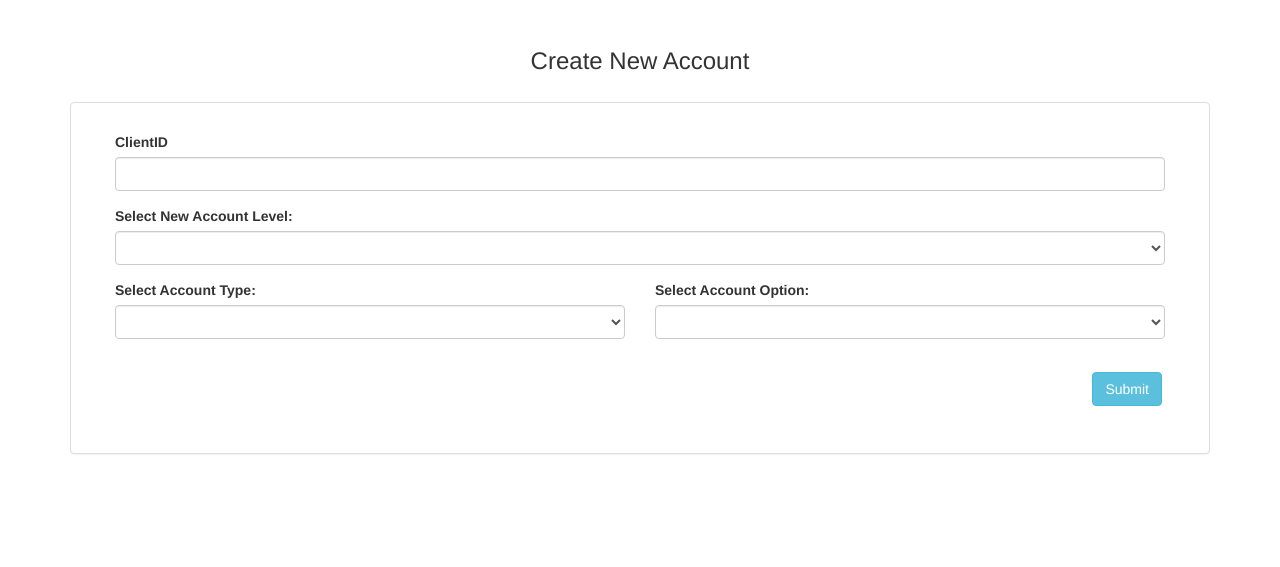
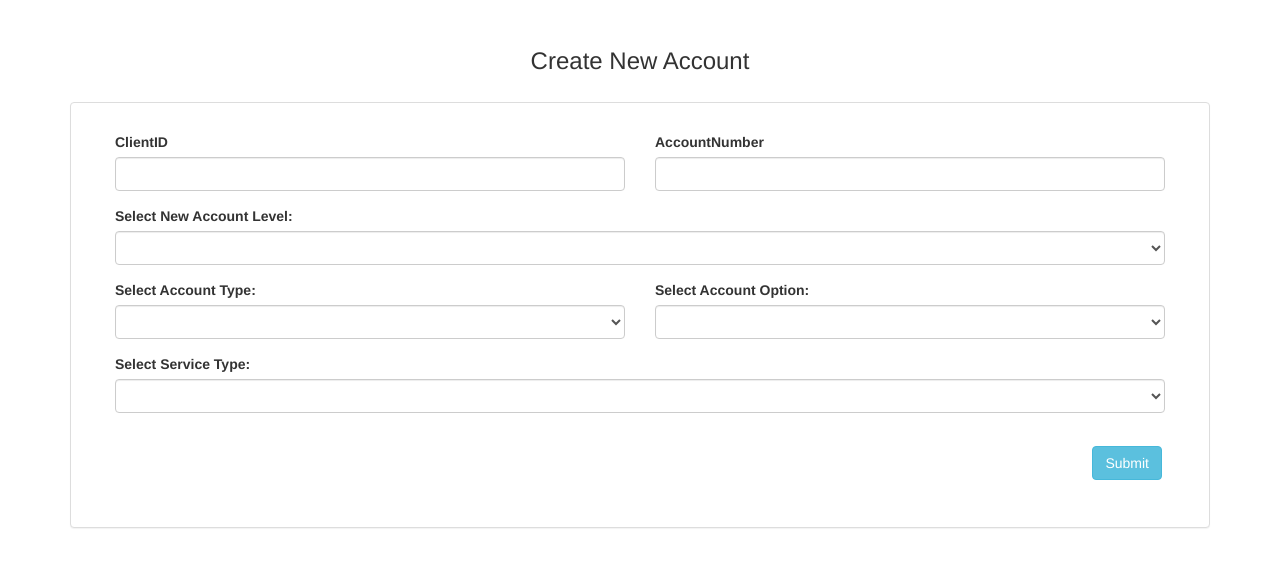
Before and after one commit to JeffreyLi16/COMP-353, a PHP site: page /openClientAccount.php in a window 1280 px wide. Shown: the part 52-619 px from the top of the page. Run offline with PHP 8.4, Linux system fonts and the light colour scheme; the visitor is signed in with stand-in values (Sample User, id 1).

Commit message:
Added create account for existing client functionality

```diff
--- a/App/config.local.php
+++ b/App/config.local.php
@@ -2,6 +2,6 @@
    define('DB_SERVER', 'localhost');
    define('DB_USERNAME', 'root');
    define('DB_PASSWORD', '');
-   define('DB_DATABASE', 'xdc353_2');
+   define('DB_DATABASE', 'comp353_database');
    $db = mysqli_connect(DB_SERVER,DB_USERNAME,DB_PASSWORD,DB_DATABASE);
 ?>
--- a/App/openClientAccount.php
+++ b/App/openClientAccount.php
@@ -1,22 +1,62 @@
 <?php
+    include("config.local.php");
     session_start();
     if(!isset($_SESSION['employeeID'])){
         header("location:employeeLogin.php");
     }
 
-    $ID = $_SESSION["employeeID"];
+    $employeeID = $_SESSION["employeeID"];
     $firstName = $_SESSION['FirstName'];
     $lastName = $_SESSION['LastName'];
+    $employeeBranchID = $_SESSION['branchID'];
 
     if($_SERVER["REQUEST_METHOD"] == "POST") {
 
       $clientID = $_POST['clientID'];
 
-      $sql = "SELECT * FROM Client, Account WHERE Client.ClientID = '$clientID'";
+      // Check if the client exists
+      $sql = "SELECT * FROM Client WHERE Client.ClientID = '$clientID'";
+      $result = mysqli_query($db,$sql);
+      $row = mysqli_fetch_array($result,MYSQLI_ASSOC);
+      $count = mysqli_num_rows($result);
 
-   }
+    if ($count == 0){
+      echo("Client doesn't exist");
+      header("location: openClientAccount.php");
+    } else {
+      $cardNumber = $_POST['accountNumber'];
+      $accountType = $_POST['accountType'];
+      $accountOption = $_POST['accountOption'];
+      $accountLevel = $_POST['accountLevel'];
+      $serviceType = $_POST['serviceType'];
+
+      // Get ServiceID from client
+      $sql = "SELECT ID FROM Service WHERE ServiceType = '$serviceType'";
+      $result = mysqli_query($db,$sql);
+      $row = mysqli_fetch_array($result,MYSQLI_ASSOC);
+
+      $serviceID = $row['ID'];
+
+      $sql = "INSERT INTO account (CardNumber, AccountType, AccountOption, AccountLevel, Balance, BranchID, ClientID, ServiceID)
+      VALUES ('$cardNumber', '$accountType', '$accountOption', '$accountLevel', 0.00 , '$employeeBranchID', '$clientID', '$serviceID')";
+      $newAccountResult = mysqli_query($db,$sql);
+
+      if (!$newAccountResult) {
+        printf("Error: %s\n", mysqli_error($db));
+        exit();
+      } else {
+        // Get newly created account information
+        $sql = "SELECT * FROM account WHERE CardNumber = '$cardNumber'";
+        $result = mysqli_query($db,$sql);
+        $clientAccountInfo = mysqli_fetch_array($result,MYSQLI_ASSOC);
+
+      }
+    }
+  }
+
+
+
 ?>
-
 <html>
 
 <head>
@@ -40,16 +80,30 @@
   </nav>
 
   <div class="container" id="open-client-account">
+
+    <!-- Print success message -->
+    <?php if(isset($clientAccountInfo)) {
+      echo("
+        <div class=\"alert alert-success\" role=\"alert\">
+          <p> Account with CardNumber " . $clientAccountInfo['CardNumber'] . " has been created !</p>
+        </div>
+      ");
+    }
+    ?>
+
     <div class="title"> Create New Account</div>
     <div class="panel panel-default">
       <div class="panel-body new-account-form">
         <form action="" method="post">
           <div class="form-row">
-            <div class="form-group col-md-12">
+            <div class="form-group col-md-6">
               <label>ClientID</label>
               <input type="text" class="form-control" name="clientID">
             </div>
-
+            <div class="form-group col-md-6">
+              <label>AccountNumber</label>
+              <input type="text" class="form-control" name="accountNumber">
+            </div>
           </div>
           <div class="form-row">
             <div class="form-group col-md-12">
@@ -74,13 +128,26 @@
             </div>
             <div class="form-group col-md-6">
               <label>Select Account Option:</label>
-              <select name="account-option" class="form-control">
+              <select name="accountOption" class="form-control">
                 <option></option>
                 <option value="Student">Student</option>
                 <option value="No Fee">No Fee</option>
                 <option value="High Saving">High Saving</option>
               </select>
             </div>
+          </div>
+
+          <div class="form-row">
+            <div class="form-group col-md-12">
+                <label>Select Service Type:</label>
+                <select name="serviceType" class="form-control">
+                  <option></option>
+                  <option value="Banking">Banking</option>
+                  <option value="Insurance">Insurance</option>
+                  <option value="Investment">Investment</option>
+                  <option value="Mortgage">Mortgage</option>
+                </select>
+              </div>
           </div>
 
           <div class="pull-right"><button type="submit" class="btn btn-info btn-new-account">Submit</button></div>
```
